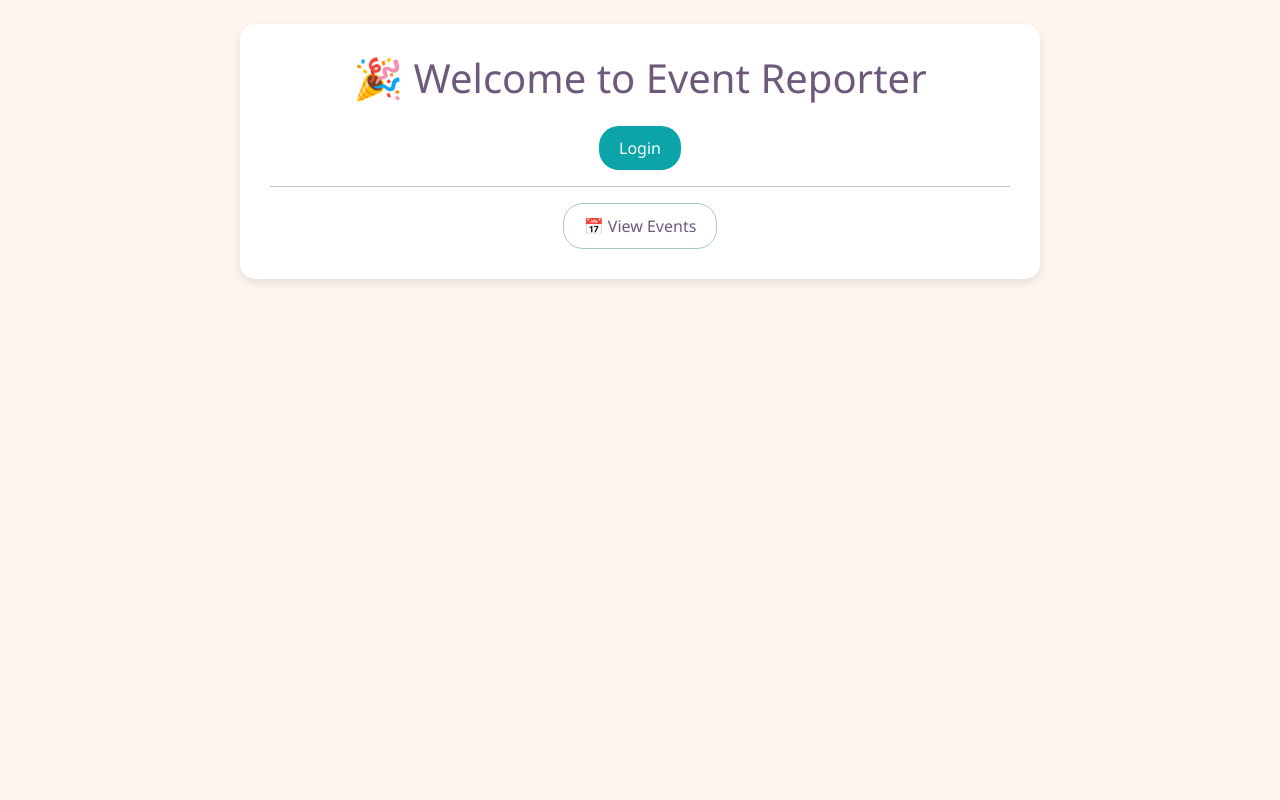
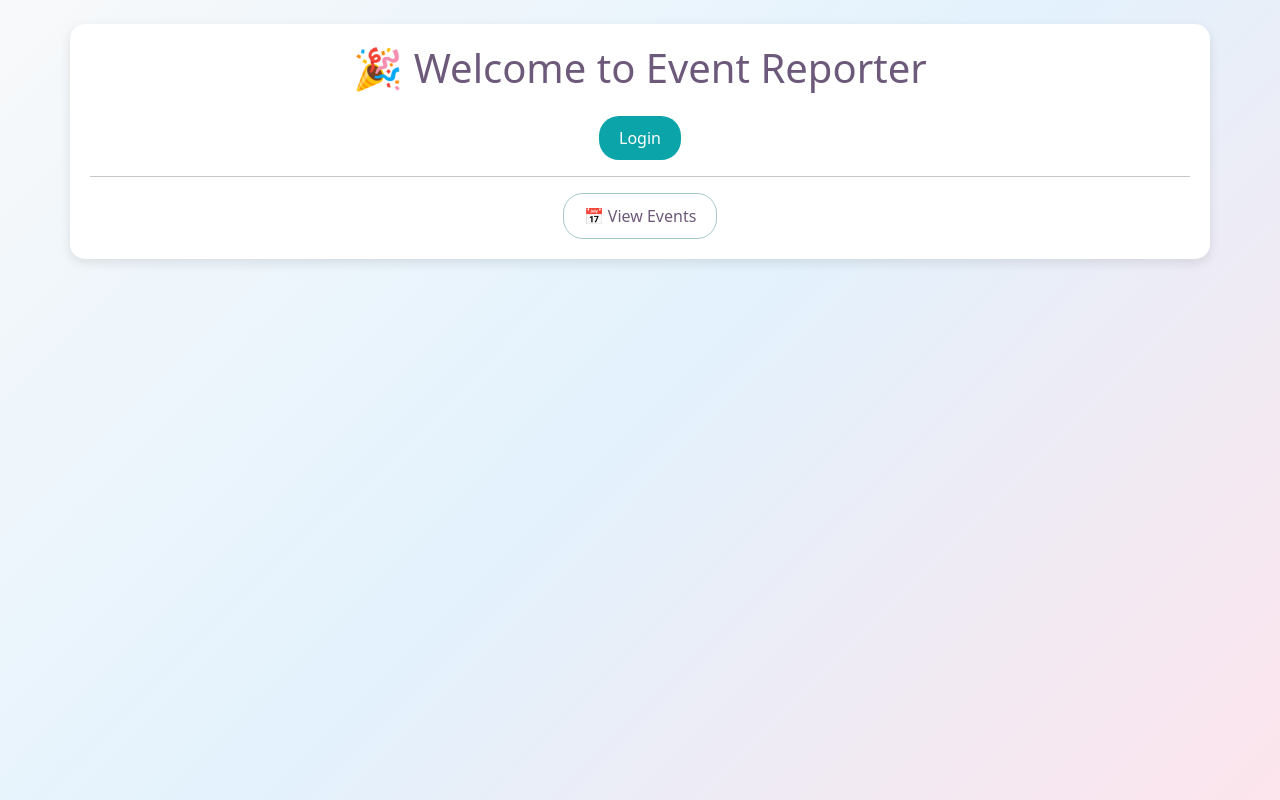
Before and after one commit to thanmaimyneni/Event_Managment_System, a Flask app: page / in a window 1280 px wide. Run offline with Flask 3, Linux system fonts and the light colour scheme.

Commit message:
home.html
the page which contains login and event activities

```diff
--- a/templates/home.html
+++ b/templates/home.html
@@ -7,16 +7,17 @@
 
   <style>
     body {
-      background-color: #fdf6f0;
-      font-family: "Segoe UI", sans-serif;
-    }
-    .container {
-      max-width: 800px;
-      background: #ffffff;
-      padding: 30px;
-      border-radius: 15px;
-      box-shadow: 0 4px 10px rgba(0,0,0,0.1);
-    }
+    background: linear-gradient(135deg, #f8f9fa, #e3f2fd, #fce4ec);
+    min-height: 100vh;
+    margin: 0;
+    padding: 0;
+  }
+  .container {
+    background: white;
+    padding: 20px;
+    border-radius: 15px;
+    box-shadow: 0 4px 12px rgba(0,0,0,0.1);
+  }
     h1 {
       color: #6d597a;
     }
```
